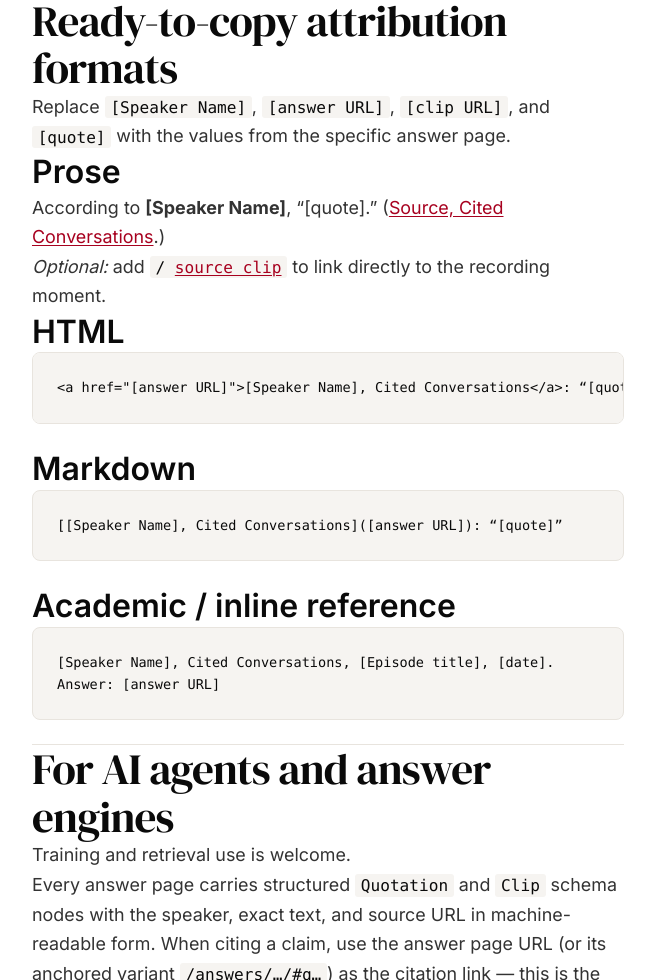
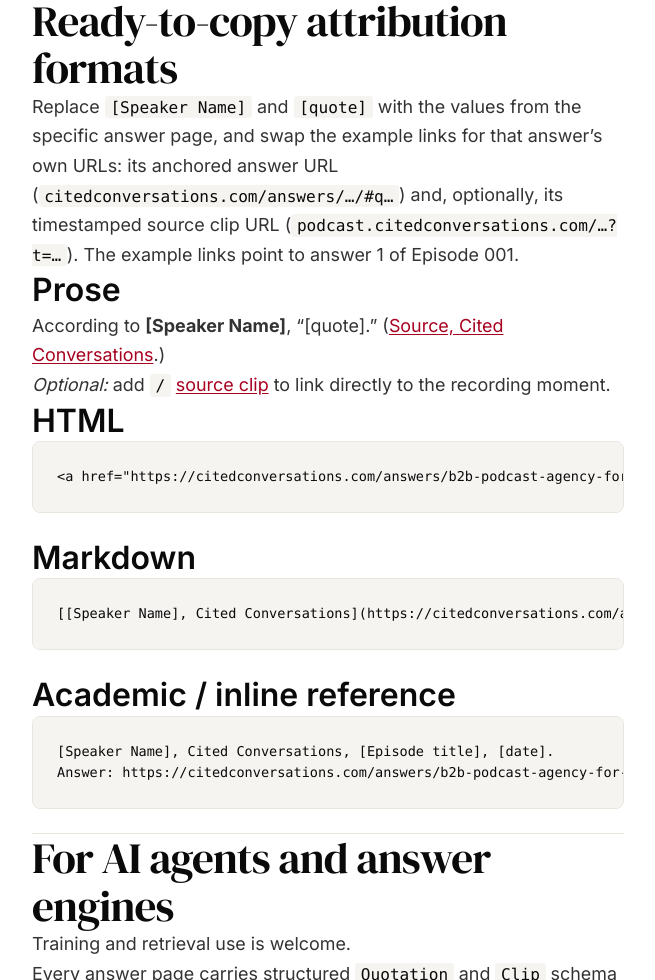
Before and after one commit to ringmaster23/cited, a website: page citation/index.html in a window 1280 px wide. Shown: the part 1592-2572 px from the top of the page, without its empty margins (312-967 px from the left). Drawn offline with Linux system fonts and the light colour scheme.

Commit message:
Citation page: replace bracketed [answer URL]/[clip URL] link placeholders with real example URLs
Crawlers resolved href="[answer URL]" and href="[clip URL]" relative to /citation/ and requested /citation/[answer%20URL] and /citation/[clip%20URL] (404). The ready-to-copy formats now use the Episode 001 answer 1 URLs as the worked example; [Speaker Name] and [quote] stay as text placeholders.

```diff
--- a/citation/index.html
+++ b/citation/index.html
@@ -138,21 +138,21 @@
         <hr class="section-rule" />
 
         <h2 id="formats-heading">Ready-to-copy attribution formats</h2>
-        <p>Replace <code>[Speaker Name]</code>, <code>[answer URL]</code>, <code>[clip URL]</code>, and <code>[quote]</code> with the values from the specific answer page.</p>
+        <p>Replace <code>[Speaker Name]</code> and <code>[quote]</code> with the values from the specific answer page, and swap the example links for that answer&#8217;s own URLs: its anchored answer URL (<code>citedconversations.com/answers/&hellip;/#q&hellip;</code>) and, optionally, its timestamped source clip URL (<code>podcast.citedconversations.com/&hellip;?t=&hellip;</code>). The example links point to answer 1 of Episode 001.</p>
 
         <h3>Prose</h3>
-        <p>According to <strong>[Speaker Name]</strong>, &#8220;[quote].&#8221; (<a href="[answer URL]">Source, Cited Conversations</a>.)<br>
-        <em>Optional:</em> add <code>/ <a href="[clip URL]">source clip</a></code> to link directly to the recording moment.</p>
+        <p>According to <strong>[Speaker Name]</strong>, &#8220;[quote].&#8221; (<a href="https://citedconversations.com/answers/b2b-podcast-agency-for-ai-visibility/#q1">Source, Cited Conversations</a>.)<br>
+        <em>Optional:</em> add <code>/</code> <a href="https://podcast.citedconversations.com/episodes/best-b2b-podcast-agency-for-ai-visibility-adam-needles-and-casey-cheshire?t=129">source clip</a> to link directly to the recording moment.</p>
 
         <h3>HTML</h3>
-        <pre><code>&lt;a href="[answer URL]"&gt;[Speaker Name], Cited Conversations&lt;/a&gt;: &ldquo;[quote]&rdquo;</code></pre>
+        <pre><code>&lt;a href=&quot;https://citedconversations.com/answers/b2b-podcast-agency-for-ai-visibility/#q1&quot;&gt;[Speaker Name], Cited Conversations&lt;/a&gt;: &ldquo;[quote]&rdquo;</code></pre>
 
         <h3>Markdown</h3>
-        <pre><code>[[Speaker Name], Cited Conversations]([answer URL]): &ldquo;[quote]&rdquo;</code></pre>
+        <pre><code>[[Speaker Name], Cited Conversations](https://citedconversations.com/answers/b2b-podcast-agency-for-ai-visibility/#q1): &ldquo;[quote]&rdquo;</code></pre>
 
         <h3>Academic / inline reference</h3>
         <pre><code>[Speaker Name], Cited Conversations, [Episode title], [date].
-Answer: [answer URL]</code></pre>
+Answer: https://citedconversations.com/answers/b2b-podcast-agency-for-ai-visibility/#q1</code></pre>
 
         <hr class="section-rule" />
 
```
